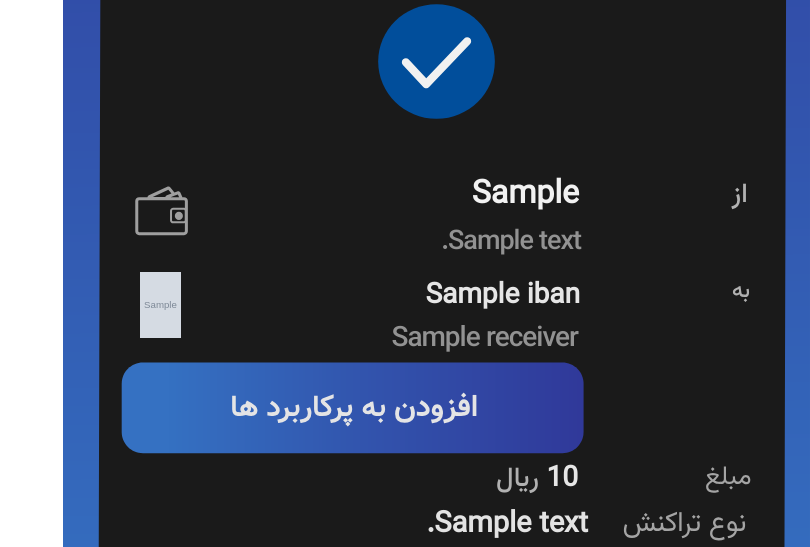
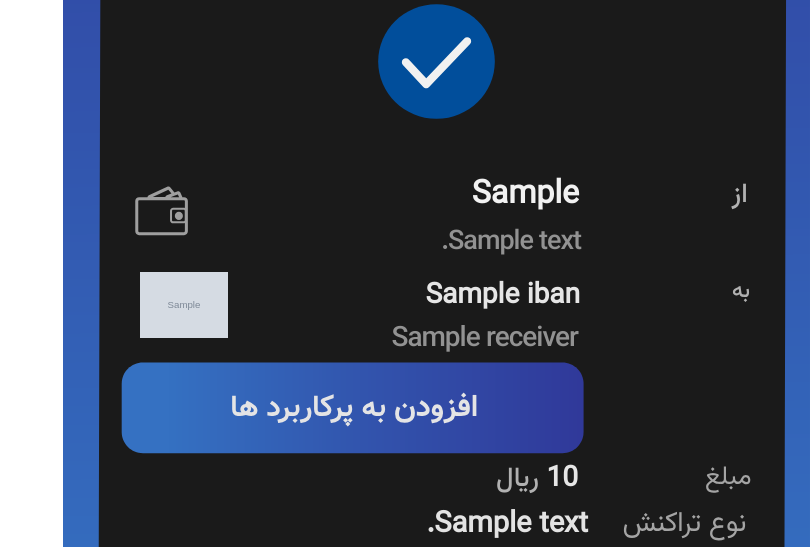
Before and after one commit to saeedhpro/residbot, a Python web app: template templates/saderat_paya/index.html in a window 1280 px wide. Shown: the part 465-1012 px from the top of the page, without its empty margins (470-1280 px from the left). Run offline with Jinja, Linux system fonts and the light colour scheme; the template is opened without the code that fills it: most values are stand-ins (such as "Sample title", 1, 10 or a date in 2020); grey boxes marked "Sample" are stand-in pictures.

Commit message:
fix some errors

```diff
--- a/templates/saderat_paya/index.html
+++ b/templates/saderat_paya/index.html
@@ -65,7 +65,6 @@
         top: 737;
         left: 77;
         z-index: 10;
-        width: 41px;
         height: 66px;
       }
       .to-name {
```
